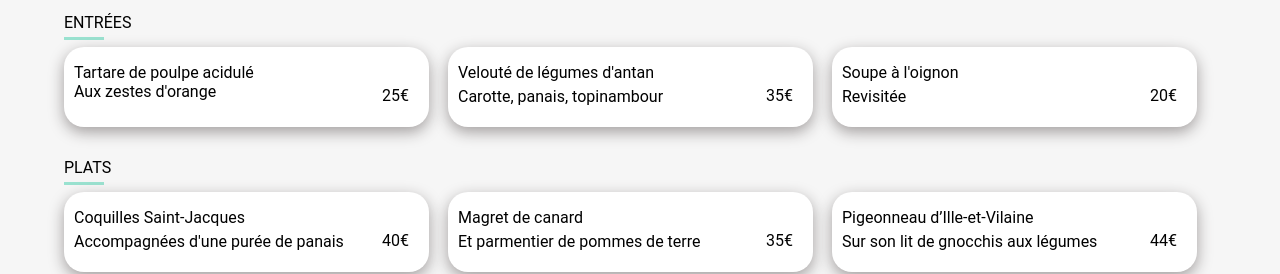
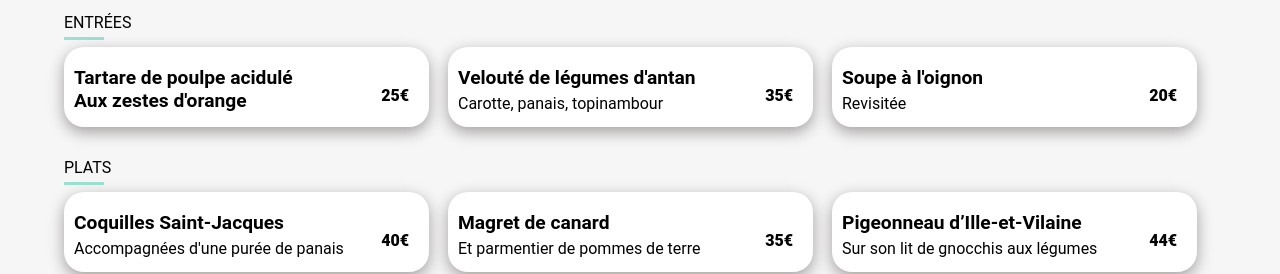
Before and after one commit to Tojil/SergioCantoSabido_3_15062021, a website: page aLaFrancaise.html in a window 1280 px wide. Shown: the part 543-817 px from the top of the page. Drawn offline with Linux system fonts and the light colour scheme; a web font is replaced by a local one.

Commit message:
je nettoie pour recommencer
points suspension

```diff
--- a/sass/pages/_restaurants.scss
+++ b/sass/pages/_restaurants.scss
@@ -62,6 +62,7 @@
 }
 
 .prix {
+    font-weight: 900;
     padding-top: 23px;
     padding-right: 20px;
     margin-left: 20px;
@@ -113,21 +114,15 @@
     }
 }
 
-#suspension__points {
-    text-overflow: ellipsis;
-    overflow: hidden;
-}
-
 .dishes,
 .desserts,
 .entrance {
     width: 90%;
     &--bold {
+        font-weight: 600;
+        font-size: 1.2rem;
         padding-left: 10px;
         margin-bottom: 5px;
-        overflow: hidden;
-        white-space: nowrap;
-        text-overflow: ellipsis;
     }
     &--light {
         padding-left: 10px;
```
Also changed, not shown: css/style.css, 1 other file.
